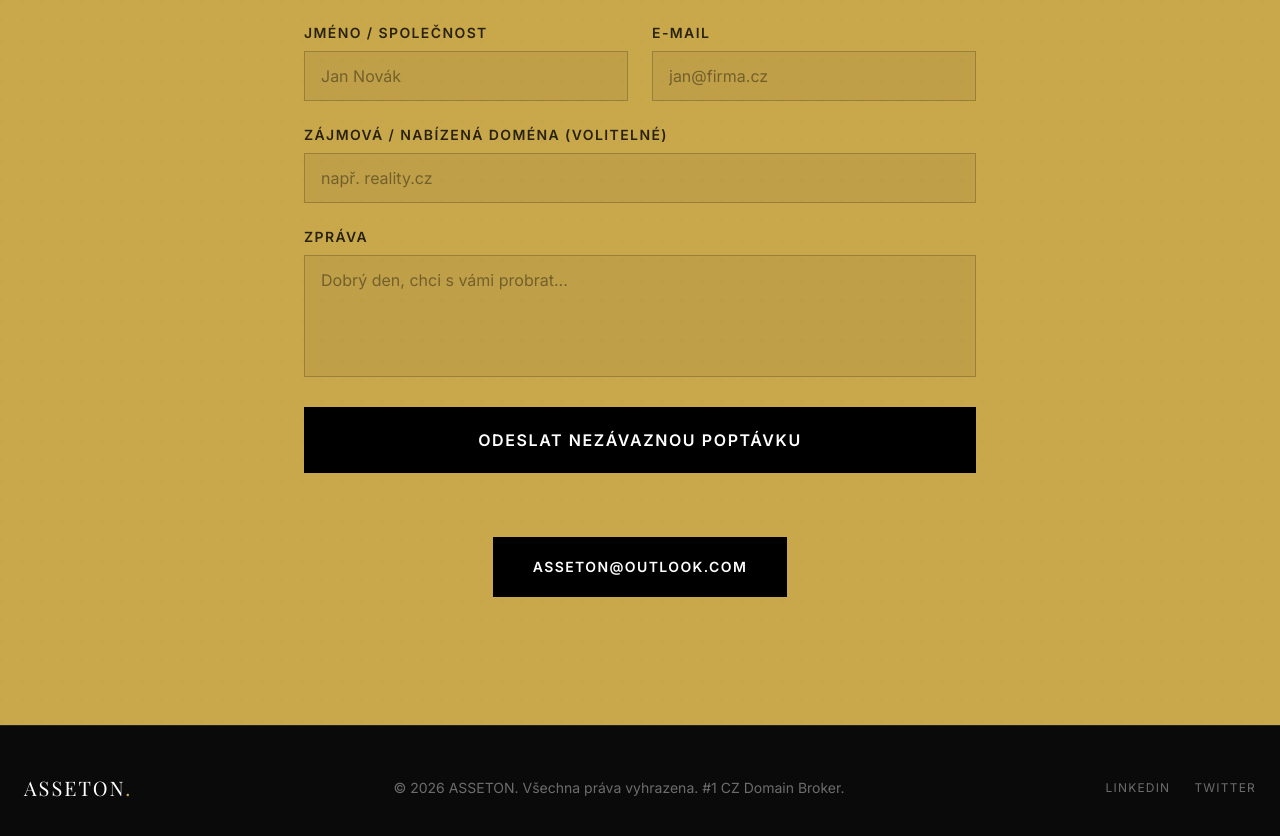
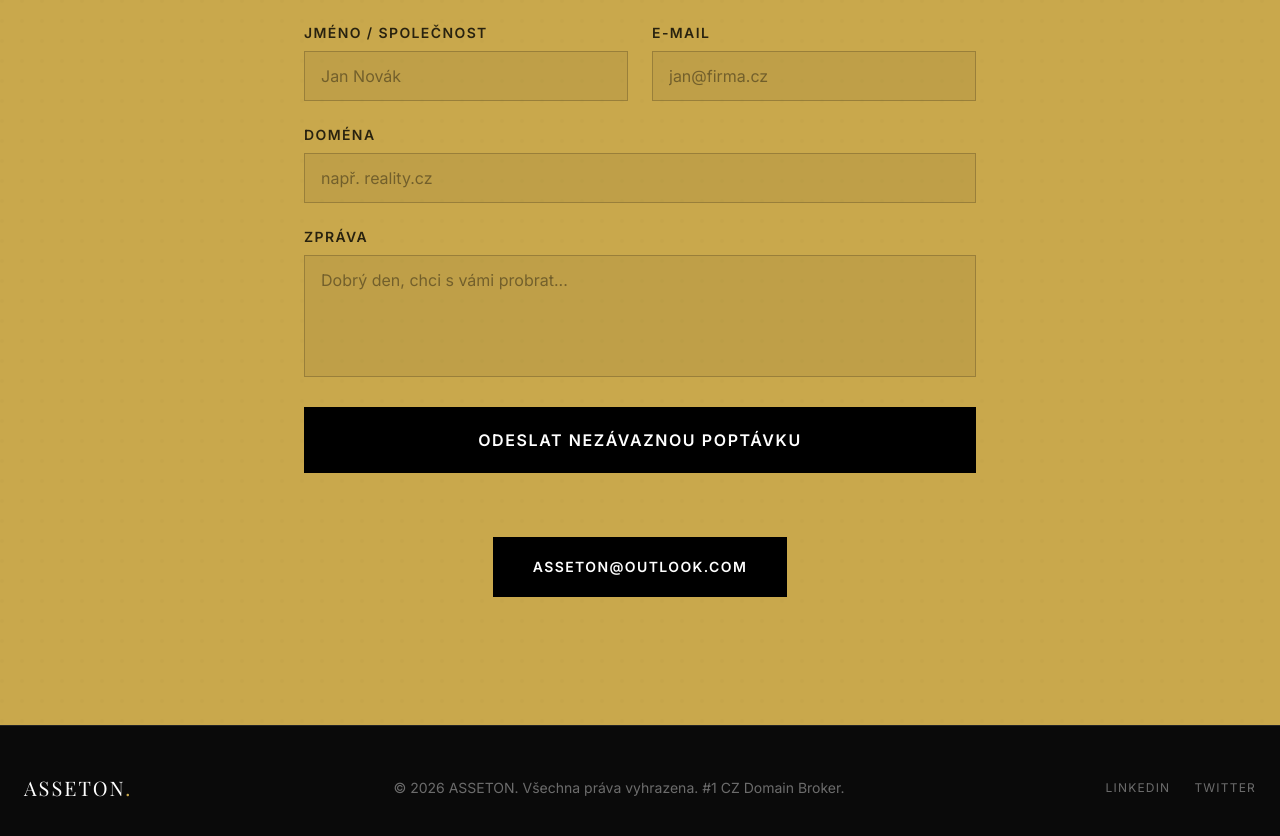
Before and after one commit to lvxorian/asseton.cz, a React (Vite) app: page / in a window 1280 px wide. Shown: the part 5222-6058 px from the top of the page. Built offline with nearby package versions, Linux system fonts and the light colour scheme; the HTML template or start-up script is replaced by a standard one; a web font is replaced by a local one.

Commit message:
Update App.jsx

```diff
--- a/src/App.jsx
+++ b/src/App.jsx
@@ -388,7 +388,7 @@ const ContactForm = () => {
       </div>
 
       <div className="space-y-2">
-        <label className="block text-sm font-semibold uppercase tracking-widest text-black/80">Zájmová / Nabízená Doména (volitelné)</label>
+        <label className="block text-sm font-semibold uppercase tracking-widest text-black/80">Doména</label>
         <input
           type="text"
           className="w-full bg-black/5 border border-black/20 text-black px-4 py-3 focus:outline-none focus:border-black focus:bg-white/20 transition-colors placeholder:text-black/40"
```
